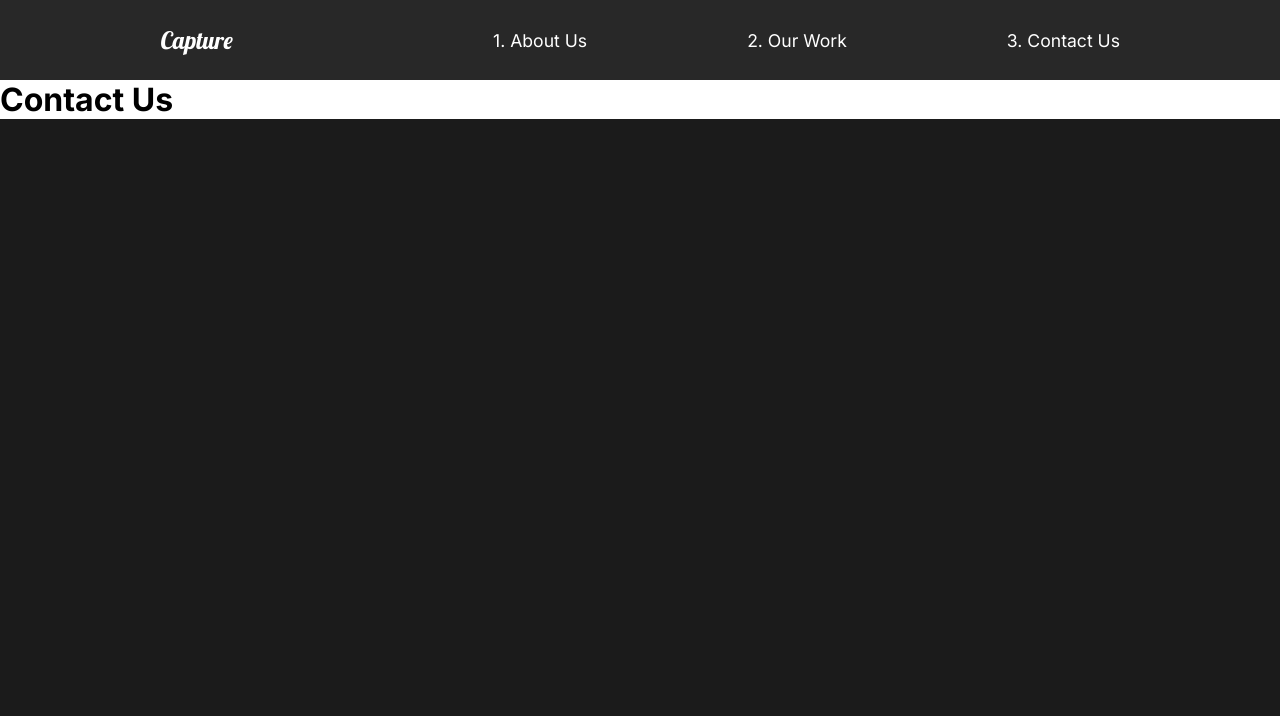
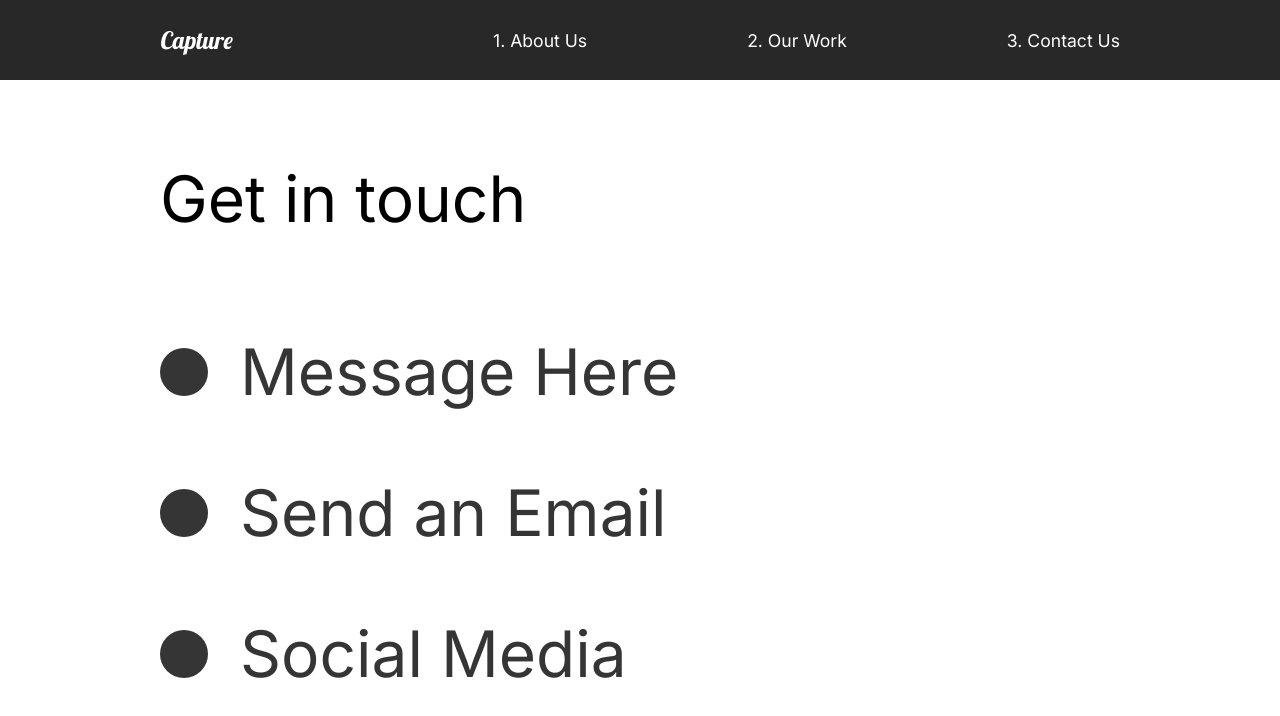
Before and after one commit to hastytoro/project-capture-website, a React (Create React App) app: page /contact in a window 1280 px wide. Shown: the top 716 px of the page. Built offline with nearby package versions, Linux system fonts and the light colour scheme; a web font is replaced by a local one.

Commit message:
21) Basic contact component and animation

```diff
--- a/src/pages/ContactUs.js
+++ b/src/pages/ContactUs.js
@@ -1,20 +1,73 @@
 import React from "react";
+import styled from "styled-components";
 // Animations
 import { motion } from "framer-motion";
-import { pageAnimation } from "../animation";
+import { pageAnimation, titleAnimation } from "../animation";
+import { Hide } from "../styles";
 
 const ContactUs = () => {
   return (
-    <motion.div
+    <ContactStyle
       variants={pageAnimation}
       initial="hidden"
       animate="show"
       exit="exit"
       style={{ background: "#fff" }}
     >
-      <h1>Contact Us</h1>
-    </motion.div>
+      <Title>
+        <Hide>
+          <motion.h2 variants={titleAnimation}>Get in touch</motion.h2>
+        </Hide>
+      </Title>
+      <div>
+        <Hide>
+          <Social variants={titleAnimation}>
+            <Circle />
+            <h2>Message Here</h2>
+          </Social>
+        </Hide>
+        <Hide>
+          <Social variants={titleAnimation}>
+            <Circle />
+            <h2>Send an Email</h2>
+          </Social>
+        </Hide>
+
+        <Hide>
+          <Social variants={titleAnimation}>
+            <Circle />
+            <h2>Social Media</h2>
+          </Social>
+        </Hide>
+      </div>
+    </ContactStyle>
   );
 };
 
+const ContactStyle = styled(motion.div)`
+  padding: 5rem 10rem;
+  color: #353535;
+  min-height: 90vh;
+`;
+
+const Title = styled.div`
+  margin-bottom: 4rem;
+  color: black;
+`;
+
+const Circle = styled.div`
+  border-radius: 50%;
+  width: 3rem;
+  height: 3rem;
+  background: #353535;
+`;
+
+const Social = styled(motion.div)`
+  display: flex;
+  align-items: center;
+  h2 {
+    margin: 2rem;
+  }
+`;
+
 export default ContactUs;
```
